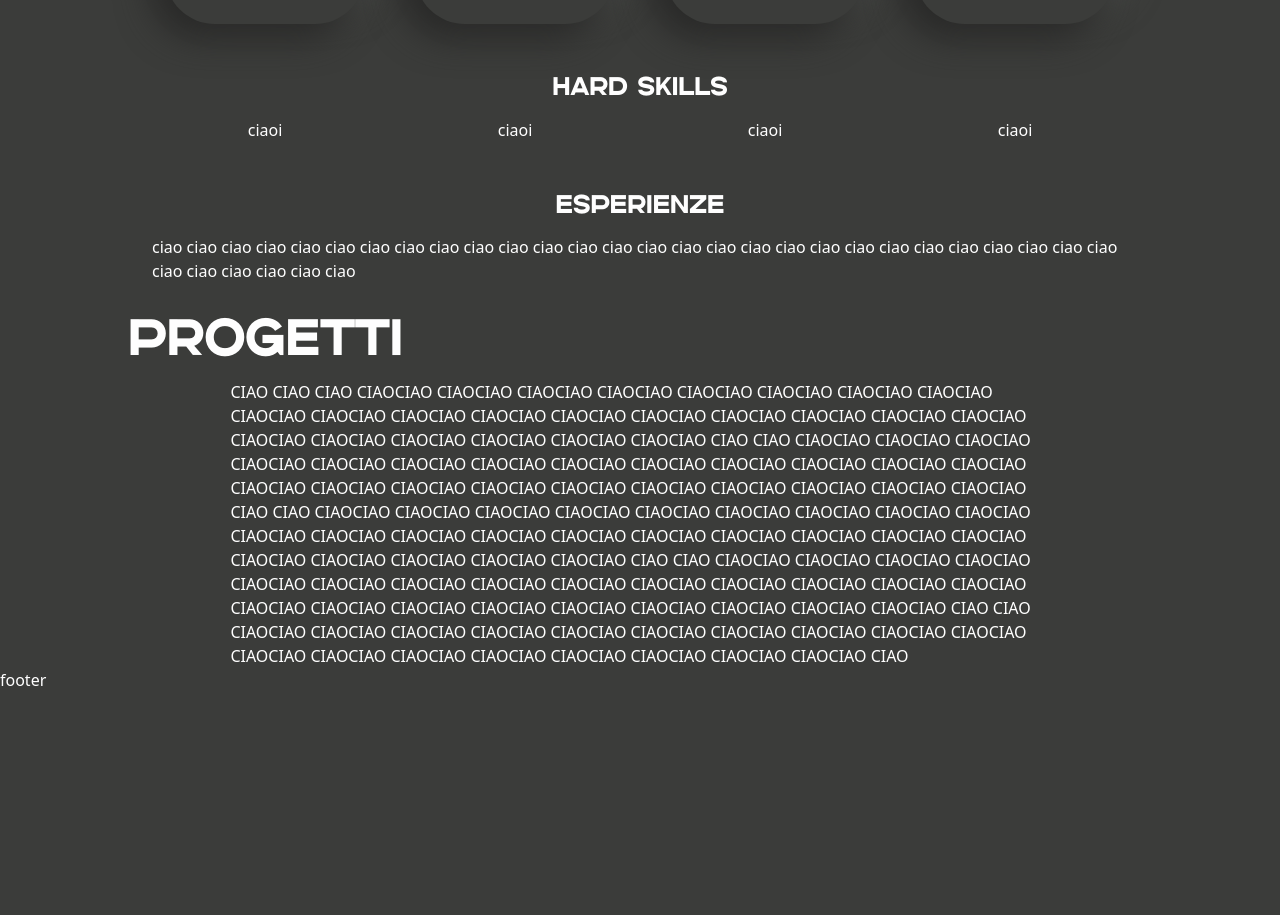
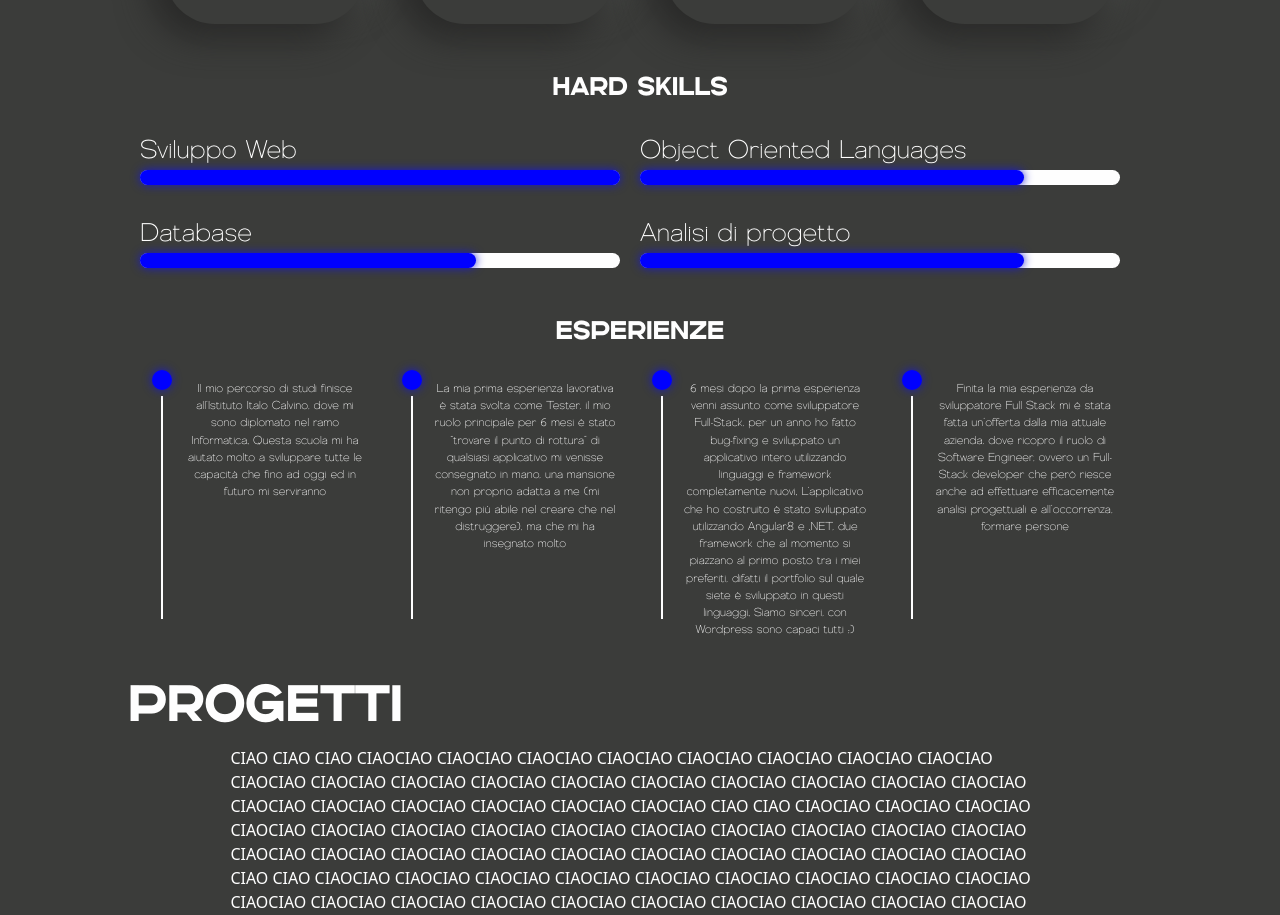
Before and after one commit to erGaBs/Portfolio, an Angular app in the folder GabrielPortfolio/: page / in a window 1280 px wide. Shown: the part 1522-2437 px from the top of the page. Before the commit the page ends 2240 px from the top, so only its background shows below. Built offline with nearby package versions, Linux system fonts and the light colour scheme.

Commit message:
fine del 'about me'

```diff
--- a/GabrielPortfolio/src/app/components/sections/aboutme/esperienze/esperienze.component.css
+++ b/GabrielPortfolio/src/app/components/sections/aboutme/esperienze/esperienze.component.css
@@ -15,4 +15,45 @@
         font-family: genovaBlack;
         font-size: 4vw;
     }
+
+    .text{
+        font-size: 2vw !important;
+    }
+
+    .exp{
+        margin-top: 30px !important;
+    }
   }
+
+
+
+.bar{
+    float: left;
+
+}
+
+.dot {
+    margin: auto !important;
+    height: 20px;
+    width: 20px;
+    background-color: #0000fe;
+    box-shadow: 0 0 10px #1818ce;
+    border-radius: 50%;
+    display: inline-block;
+  }
+
+  .text{
+    float: right;
+    padding: 10px;
+    justify-content: center;
+    text-align: center;
+    font-family: genovaThin;
+    font-size: 0.9vw;
+  }
+
+.line{
+    width: 1px;
+    height: 80%;
+    border: 1px solid white;
+    margin: auto !important;
+}
--- a/GabrielPortfolio/src/app/components/sections/aboutme/esperienze/esperienze.component.html
+++ b/GabrielPortfolio/src/app/components/sections/aboutme/esperienze/esperienze.component.html
@@ -1,8 +1,48 @@
 <div class="container">
     <p class="esperienze">ESPERIENZE</p>
     <div class="row">
-       <div class="col-12 paragrafo">
-        ciao ciao ciao ciao ciao ciao ciao ciao ciao ciao ciao ciao ciao ciao ciao ciao ciao ciao ciao ciao ciao ciao ciao ciao ciao ciao ciao ciao ciao ciao ciao ciao ciao ciao
+       <div class="col-lg-3 mt-2 d-flex exp">
+         <div class="bar"><span class="dot"></span> <div class="line"></div></div>
+         <div class="text"> Il mio percorso di studi finisce all’Istituto Italo
+            Calvino, dove mi sono diplomato nel ramo
+            Informatica.
+            Questa scuola mi ha aiutato molto a sviluppare
+            tutte le capacità che fino ad oggi ed in futuro
+            mi serviranno</div>
+       </div>
+       <div class="col-lg-3 mt-2 d-flex exp">
+         <div class="bar"><span class="dot"></span><div class="line"></div></div>
+         <div class="text"> La mia prima esperienza lavorativa è stata
+            svolta come Tester, il mio ruolo principale per
+            6 mesi è stato “trovare il punto di rottura” di
+            qualsiasi applicativo mi venisse consegnato
+            in mano, una mansione non proprio adatta a
+            me (mi ritengo più abile nel creare che nel
+            distruggere), ma che mi ha insegnato molto</div>
+       </div>
+       <div class="col-lg-3 mt-2 d-flex exp">
+         <div class="bar"><span class="dot"></span><div class="line"></div></div>
+         <div class="text"> 6 mesi dopo la prima esperienza venni assunto
+            come sviluppatore Full-Stack, per un anno ho
+            fatto bug-fixing e sviluppato un applicativo intero
+            utilizzando linguaggi e framework completamente
+            nuovi. L’applicativo che ho costruito è stato
+            sviluppato utilizzando Angular8 e .NET, due
+            framework che al momento si piazzano al primo
+            posto tra i miei preferiti, difatti il portfolio sul
+            quale siete è sviluppato in questi linguaggi.
+            Siamo sinceri, con Wordpress sono capaci tutti
+            ;)</div>
+       </div>
+       <div class="col-lg-3 mt-2 d-flex exp">
+         <div class="bar"><span class="dot"></span><div class="line"></div></div>
+         <div class="text"> Finita la mia esperienza da sviluppatore Full
+            Stack mi è stata fatta un’offerta dalla mia
+            attuale azienda, dove ricopro il ruolo di Software
+            Engineer, ovvero un Full-Stack developer che
+            però riesce anche ad effettuare efficacemente
+            analisi progettuali e all’occorrenza, formare
+            persone</div>
        </div>
     </div>
    </div>
--- a/GabrielPortfolio/src/app/components/sections/aboutme/hardskills/hardskills.component.css
+++ b/GabrielPortfolio/src/app/components/sections/aboutme/hardskills/hardskills.component.css
@@ -26,8 +26,8 @@
 
 
 .item {
-    flex: 25%;
-    max-width: 20%;
+    flex: 50%;
+    max-width: 50%;
     min-height: 20%;
     margin-bottom: 30px !important;
     text-align: center;
@@ -38,8 +38,64 @@
     .item {
         position: relative;
         margin-bottom: 30px !important;
-        flex: 50%;
-        max-width: 43%;
+        flex: 100%;
+        max-width: 100%;
         text-align: center;
     }
+
+    .subject{
+        font-size: 3vw !important;
+    }
 }
+
+.progressbar{
+    height: 15px;
+    background-color:  #fefefe;
+    margin-right: 20px !important;
+    border-radius: 20px;
+}
+
+.subject{
+    font-size: 2vw;
+   display: flex;
+   font-family: genovaThin;
+}
+
+.progress1{
+    width: 100%;
+    height: 15px;
+    border-radius: 20px;
+    background-color:  #fefefe;
+    animation: fill 2s ;
+    animation-fill-mode: forwards;
+}
+
+.progress2{
+    width: 80%;
+    height: 15px;
+    border-radius: 20px;
+    background-color:  #fefefe;
+    animation: fill 2s ;
+    animation-fill-mode: forwards;
+}
+
+.progress3{
+    width: 70%;
+    height: 15px;
+    border-radius: 20px;
+    background-color:  #fefefe;
+    animation: fill 2s ;
+    animation-fill-mode: forwards;
+}
+.progress4{
+    width: 80%;
+    height: 15px;
+    border-radius: 20px;
+    background-color:  #fefefe;
+    animation: fill 2s ;
+    animation-fill-mode: forwards;
+}
+
+@keyframes fill {
+    to {background-color: #0000fe; box-shadow: 0 0 10px #1818ce}
+}
--- a/GabrielPortfolio/src/app/components/sections/aboutme/hardskills/hardskills.component.html
+++ b/GabrielPortfolio/src/app/components/sections/aboutme/hardskills/hardskills.component.html
@@ -1,9 +1,29 @@
 <div class="container">
     <p class="hardskills">HARD SKILLS</p>
-    <div class="items">
-        <div class="item">ciaoi</div>
-        <div class="item">ciaoi</div>
-        <div class="item">ciaoi</div>
-        <div class="item">ciaoi</div>
+    <div class="items mt-4">
+        <div class="item">
+            <p class="subject">Sviluppo Web</p>
+            <div class="progressbar">
+                <div class="progress1"></div>
+            </div>
+        </div>
+        <div class="item">
+            <p class="subject">Object Oriented Languages</p>
+            <div class="progressbar">
+                <div class="progress2"></div>
+            </div>
+        </div>
+        <div class="item">
+            <p class="subject">Database</p>
+            <div class="progressbar">
+                <div class="progress3"></div>
+            </div>
+        </div>
+        <div class="item">
+            <p class="subject">Analisi di progetto</p>
+            <div class="progressbar">
+                <div class="progress4"></div>
+            </div>
+        </div>
     </div>
    </div>
--- a/GabrielPortfolio/src/app/components/sections/aboutme/paragrafo/paragrafo.component.css
+++ b/GabrielPortfolio/src/app/components/sections/aboutme/paragrafo/paragrafo.component.css
@@ -16,6 +16,7 @@
     .paragrafo{
         justify-content: center;
         text-align: center;
+        font-family: genovaThin;
         width: 100%;
     }
   }
```
